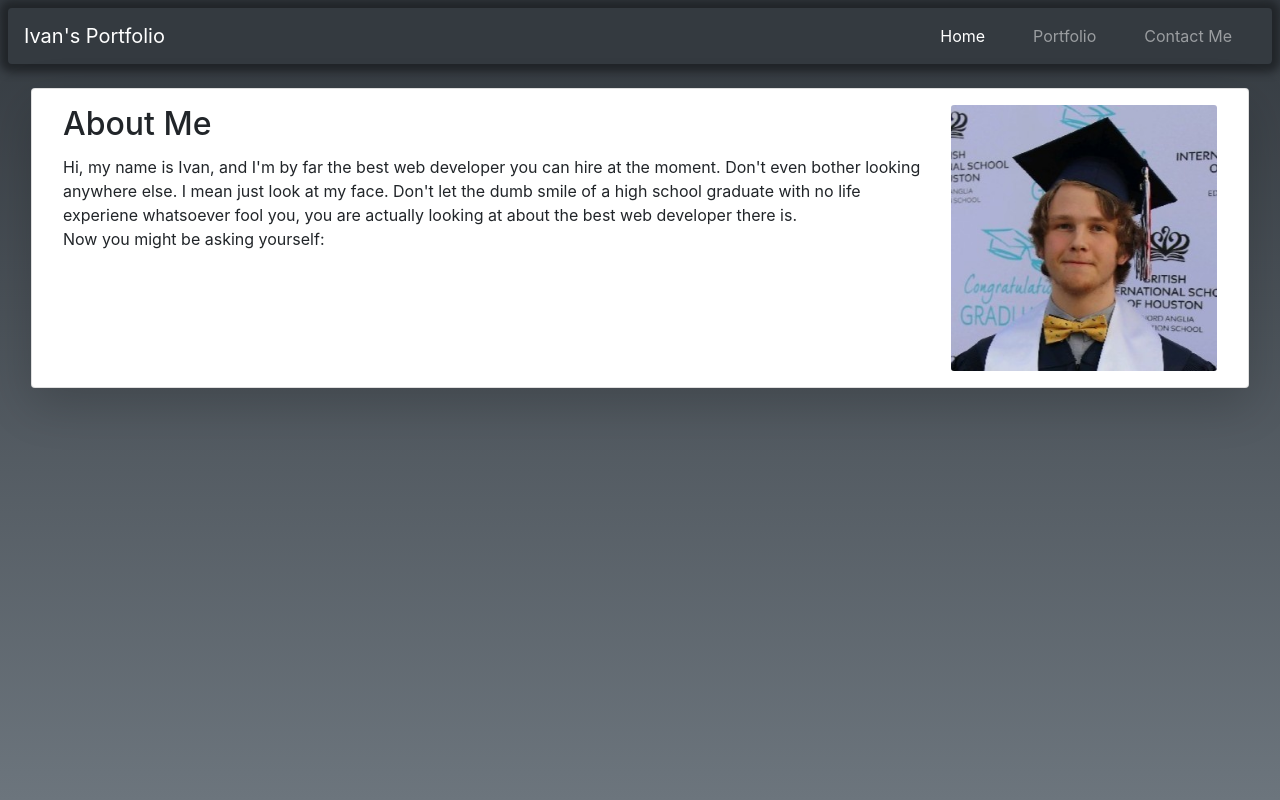
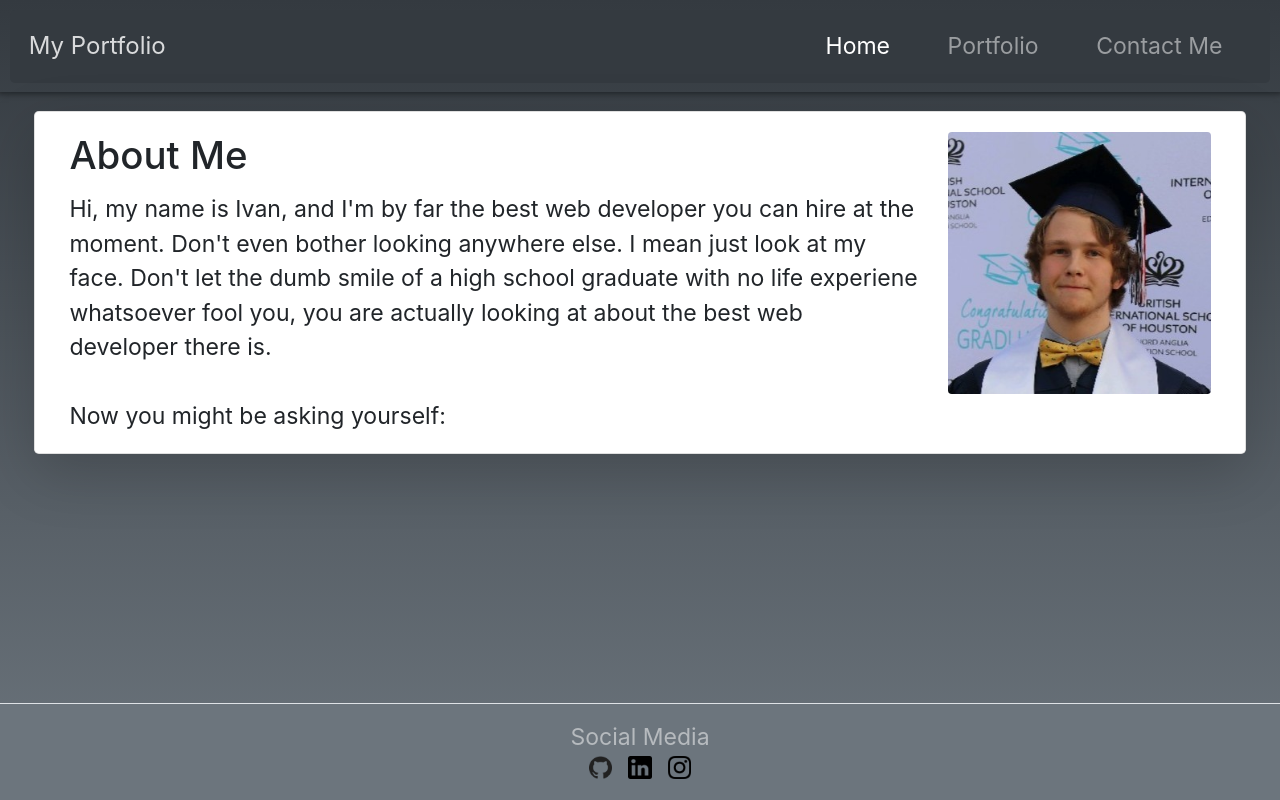
Before and after one commit to IvanZ-1-2-3-4/IvanZ-1-2-3-4.github.io, a plain HTML site: page index.html in a window 1280 px wide. Drawn offline with nearby package versions, Linux system fonts and the light colour scheme.

Commit message:
bad layout commited FOOTER BAD

```diff
--- a/custom.css
+++ b/custom.css
@@ -1,21 +1,37 @@
-html {
-    font-size: 1.3rem;
-  }
+* {
+    font-size: 1.2rem;
+}
 
-  @include media-breakpoint-up(sm) {
-    html {
-      font-size: 1.3rem;
-    }
-  }
 
-  @include media-breakpoint-up(md) {
-    html {
-      font-size: 1.3rem;
-    }
-  }
+body {
+    background-image: linear-gradient(to bottom, #343a40, #6c757d);
+    position: relative;
+}
 
-  @include media-breakpoint-up(lg) {
-    html {
-      font-size: 1.3rem;
-    }
-  }
+nav {
+    box-shadow: 0px 0px 0.3rem 0.1rem;
+}
+
+.navbar-dark .navbar-brand {
+    color: #ffffffd0;
+}
+
+.push {
+    height: 1.5rem;
+}
+
+footer {
+    padding: 1rem;
+    position: absolute;
+    bottom: 0;
+    line-height: 1.5rem;
+
+}
+
+footer div {
+    text-align: center;
+}
+
+footer img {
+    width: 1.2rem;
+}
--- a/index.html
+++ b/index.html
@@ -5,23 +5,17 @@
     <title>Ivan's Portfolio</title>
     <link rel="stylesheet" href="https://stackpath.bootstrapcdn.com/bootstrap/4.3.1/css/bootstrap.min.css" integrity="sha384-ggOyR0iXCbMQv3Xipma34MD+dH/1fQ784/j6cY/iJTQUOhcWr7x9JvoRxT2MZw1T" crossorigin="anonymous">
     <link rel="stylesheet" href="https://stackpath.bootstrapcdn.com/font-awesome/4.7.0/css/font-awesome.min.css">
-    <link rel="stylesheet" href="custom .css">
-    <style>
-        #root {
-            background-image: linear-gradient(to bottom, #343a40, #6c757d);
-        }
-
-        nav {
-            box-shadow: 0px 0px 0.5rem 0.5rem;
-        }
-    </style>
+    <link rel="stylesheet" href="custom.css">
+    <script src="https://code.jquery.com/jquery-3.2.1.slim.min.js" integrity="sha384-KJ3o2DKtIkvYIK3UENzmM7KCkRr/rE9/Qpg6aAZGJwFDMVNA/GpGFF93hXpG5KkN" crossorigin="anonymous"></script>
+    <script src="https://cdnjs.cloudflare.com/ajax/libs/popper.js/1.12.9/umd/popper.min.js" integrity="sha384-ApNbgh9B+Y1QKtv3Rn7W3mgPxhU9K/ScQsAP7hUibX39j7fakFPskvXusvfa0b4Q" crossorigin="anonymous"></script>
+    <script src="https://maxcdn.bootstrapcdn.com/bootstrap/4.0.0/js/bootstrap.min.js" integrity="sha384-JZR6Spejh4U02d8jOt6vLEHfe/JQGiRRSQQxSfFWpi1MquVdAyjUar5+76PVCmYl" crossorigin="anonymous"></script>
 </head>
-<body id='root'>
-    <div class="container-fluid p-0">
-        <div class="row m-0"><div class="col p-0">
-            <nav class="rounded m-2 navbar navbar-expand-md navbar-dark bg-dark">
+<body class='d-flex justify-content-center'>
+    <main class="container-fluid p-0">
+        <nav class="row m-0"><div class="col p-0">
+            <div class="rounded m-2 navbar navbar-expand-md navbar-dark bg-dark">
                 <button class="navbar-toggler" data-toggle='collapse' data-target='#navCollapse'><span class="navbar-toggler-icon"></span></button>
-                <span class="navbar-brand">Ivan's Portfolio</span>
+                <span class="navbar-brand">My Portfolio</span>
 
                 <div id='navCollapse' class="navbar-collapse collapse">
                     <ul class="navbar-nav ml-auto">
@@ -36,29 +30,36 @@
                         </li>
                     </ul>
                 </div>
-            </nav>
-        </div></div>
-        <div class="row my-3 mx-3"><div class="col">
+            </div>
+        </div></nav>
+        <article class="row my-3 mx-3"><div class="col">
             <div class="card p-3 shadow-lg">
                 <div class="container-fluid"><div class="row">
-                    <div class='col-12 col-md-9'>
+                    <div class='col-12 col-md-9 mb-md-0 mb-3'>
                         <h2 class="card-title">About Me</h2>
                         <div class="card-text">
                             Hi, my name is Ivan, and I'm by far the best web developer you can hire at the moment. Don't even bother looking anywhere else.
                             I mean just look at my face. Don't let the dumb smile of a high school graduate with no life experiene whatsoever fool you, you
-                            are actually looking at about the best web developer there is.</br>
+                            are actually looking at about the best web developer there is.</br></br>
                             Now you might be asking yourself:
                         </div>
                     </div>
                     <div class="col-12 col-md-3">
-                        <img class='img-fluid card-img' src="face.jpg" alt="My Beautiful Face">
+                        <img class='img-fluid card-img' src="assets/face.jpg" alt="My Beautiful Face">
                     </div>
                 </div></div>
             </div>
-        </div></div>
-    </div>
-    <script src="https://code.jquery.com/jquery-3.2.1.slim.min.js" integrity="sha384-KJ3o2DKtIkvYIK3UENzmM7KCkRr/rE9/Qpg6aAZGJwFDMVNA/GpGFF93hXpG5KkN" crossorigin="anonymous"></script>
-    <script src="https://cdnjs.cloudflare.com/ajax/libs/popper.js/1.12.9/umd/popper.min.js" integrity="sha384-ApNbgh9B+Y1QKtv3Rn7W3mgPxhU9K/ScQsAP7hUibX39j7fakFPskvXusvfa0b4Q" crossorigin="anonymous"></script>
-    <script src="https://maxcdn.bootstrapcdn.com/bootstrap/4.0.0/js/bootstrap.min.js" integrity="sha384-JZR6Spejh4U02d8jOt6vLEHfe/JQGiRRSQQxSfFWpi1MquVdAyjUar5+76PVCmYl" crossorigin="anonymous"></script>
+        </div></article>
+    </main>
+    <footer class='d-flex justify-content-center text-white-50 w-100 bg-secondary border-top'>
+        <div class='small'>
+            <div>Social Media</div>
+            <div>
+                <a href="https://github.com/zivan2"><img class='img-fluid mx-1' src="assets/github.png" alt=""></a>
+                <a href="https://www.linkedin.com/in/ivan-zabrodin-580a7719b/"><img class='img-fluid mx-1' src="assets/linkedin-logo.png" alt=""></a>
+                <a href="https://www.instagram.com/z.ivan2/"><img class='img-fluid mx-1' src="assets/instagram.png" alt=""></a>
+            </div>
+        </div>
+    </footer>
 </body>
 </html>
```
Also changed, not shown: assets/face.jpg (renamed from face.jpg), assets/github.png (added), assets/instagram.png (added), assets/linkedin-logo.png (added).
